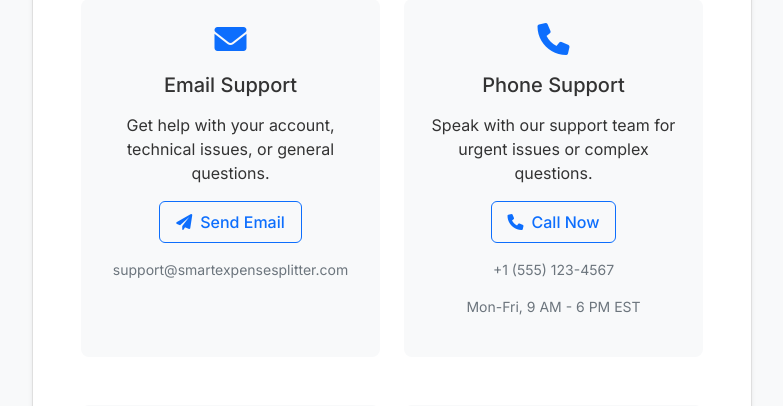
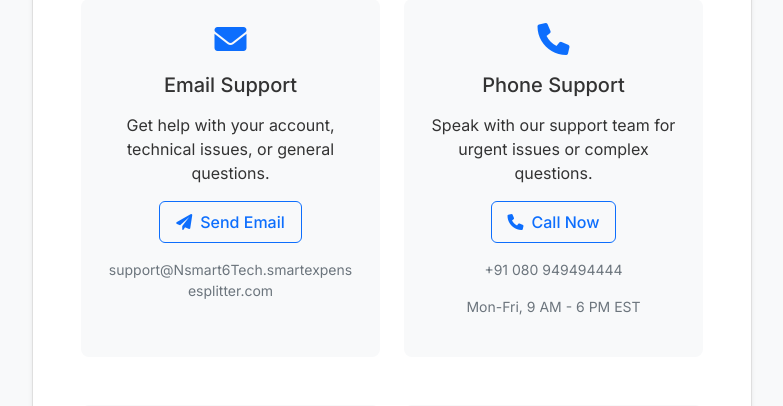
Before and after one commit to dhanu53421/Smart-Expense-Splitter, a Flask app: page /contact in a window 1280 px wide. Shown: the part 404-810 px from the top of the page, without its empty margins (248-1031 px from the left). Run offline with Flask 3, Linux system fonts and the light colour scheme; some libraries are stand-ins or nearby versions.

Commit message:
fix: update contact information and copyright details across templates

```diff
--- a/Smart Expense Tracker/templates/contact.html
+++ b/Smart Expense Tracker/templates/contact.html
@@ -18,10 +18,10 @@
                                     </div>
                                     <h3 class="h5 mb-3">Email Support</h3>
                                     <p class="mb-3">Get help with your account, technical issues, or general questions.</p>
-                                    <a href="mailto:support@smartexpensesplitter.com" class="btn btn-outline-primary">
+                                    <a href="mailto:support@Nsmart6Tech.smartexpensesplitter.com" class="btn btn-outline-primary">
                                         <i class="fas fa-paper-plane me-2"></i>Send Email
                                     </a>
-                                    <p class="small text-muted mt-3">support@smartexpensesplitter.com</p>
+                                    <p class="small text-muted mt-3">support@Nsmart6Tech.smartexpensesplitter.com</p>
                                 </div>
                             </div>
                         </div>
@@ -36,7 +36,7 @@
                                     <a href="tel:+15551234567" class="btn btn-outline-primary">
                                         <i class="fas fa-phone me-2"></i>Call Now
                                     </a>
-                                    <p class="small text-muted mt-3">+1 (555) 123-4567</p>
+                                    <p class="small text-muted mt-3">+91 080 949494444</p>
                                     <p class="small text-muted">Mon-Fri, 9 AM - 6 PM EST</p>
                                 </div>
                             </div>
--- a/Smart Expense Tracker/templates/layout.html
+++ b/Smart Expense Tracker/templates/layout.html
@@ -82,7 +82,7 @@
                 <!-- Copyright Section -->
                 <div class="col-md-6" role="region" aria-labelledby="copyright-heading">
                     <h2 id="copyright-heading" class="visually-hidden">Copyright Information</h2>
-                    <p class="mb-0" itemprop="copyrightNotice">&copy; 2023-2025 Smart Expense Splitter. All rights reserved.</p>
+                    <p class="mb-0" itemprop="copyrightNotice">&copy; 2025-2026 Smart Expense Splitter. All rights reserved.</p>
                 </div>
 
                 <!-- Footer Navigation Section -->
@@ -117,7 +117,7 @@
                 <div class="col-12">
                     <div class="footer-info text-center text-md-start" aria-label="Application version and technical information">
                         <small class="text-muted" itemprop="version" aria-label="Application version 1.0.0">
-                            Version 1.0.0 | Built with Flask & Bootstrap
+                            Version 1.0.0 | Built with fights, friendships, and love ❤️
                         </small>
                     </div>
                 </div>
--- a/Smart Expense Tracker/templates/privacy.html
+++ b/Smart Expense Tracker/templates/privacy.html
@@ -124,8 +124,8 @@
                         <p>If you have any questions about this Privacy Policy or our privacy practices, please contact us:</p>
                         <ul class="list-unstyled">
                             <li><i class="fas fa-envelope me-2 text-primary"></i>Email: <a href="mailto:privacy@smartexpensesplitter.com">privacy@smartexpensesplitter.com</a></li>
-                            <li><i class="fas fa-phone me-2 text-primary"></i>Phone: +1 (555) 123-4567</li>
-                            <li><i class="fas fa-map-marker-alt me-2 text-primary"></i>Address: 123 Expense Lane, Financial District, NY 10001</li>
+                            <li><i class="fas fa-phone me-2 text-primary"></i>Phone: +91 080 949494444</li>
+                            <li><i class="fas fa-map-marker-alt me-2 text-primary"></i>Address: 121/22-1, Financial District Vadodara, GJ 390010</li>
                         </ul>
                         <p class="mt-3">You can also reach us through our <a href="{{ url_for('contact') }}">Contact Page</a>.</p>
                     </div>
--- a/Smart Expense Tracker/templates/terms.html
+++ b/Smart Expense Tracker/templates/terms.html
@@ -160,7 +160,7 @@
                         <p>If you have any questions about these Terms of Service, please contact us:</p>
                         <ul class="list-unstyled">
                             <li><i class="fas fa-envelope me-2 text-primary"></i>Email: <a href="mailto:legal@smartexpensesplitter.com">legal@smartexpensesplitter.com</a></li>
-                            <li><i class="fas fa-phone me-2 text-primary"></i>Phone: +1 (555) 123-4567</li>
+                            <li><i class="fas fa-phone me-2 text-primary"></i>Phone: +19 743434344 </li>
                             <li><i class="fas fa-map-marker-alt me-2 text-primary"></i>Address: 123 Expense Lane, Financial District, NY 10001</li>
                         </ul>
                         <p class="mt-3">You can also reach us through our <a href="{{ url_for('contact') }}">Contact Page</a>.</p>
```
Also changed, not shown: Smart Expense Tracker/instance/expense_splitter.db.
